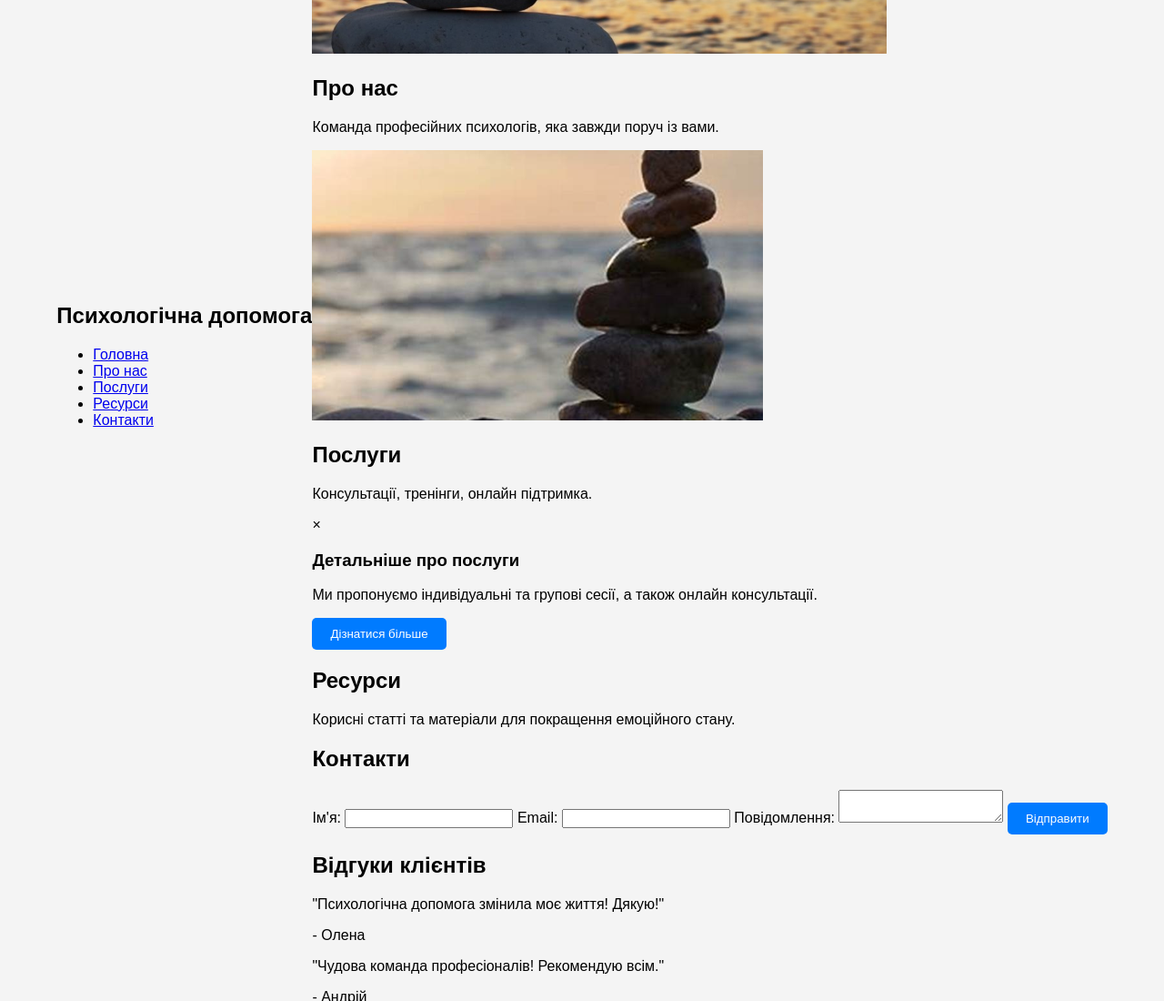
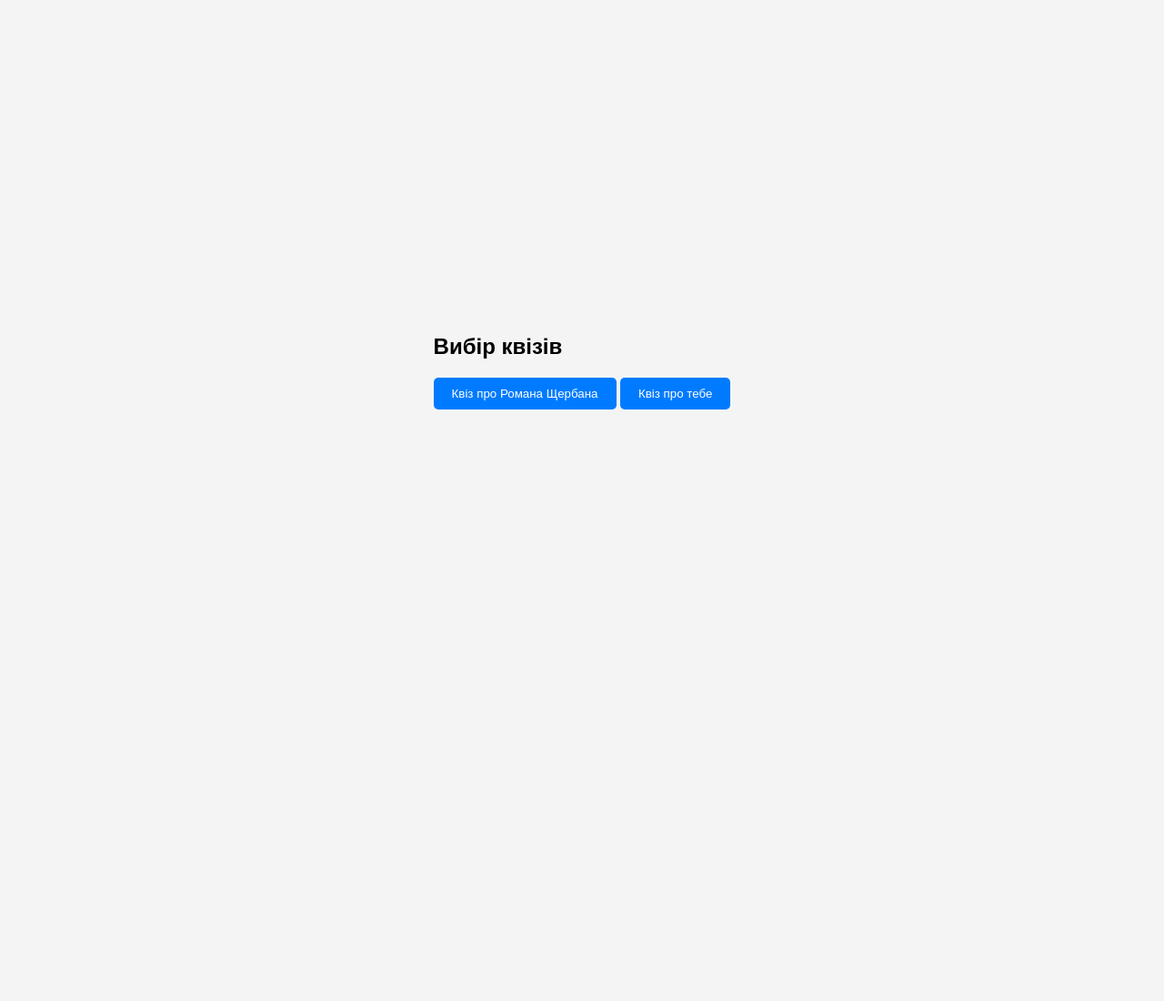
Before and after one commit to HardProgrammerGod/HardProgrammerGod.github.io, a plain HTML site: page index.html in a window 1280 px wide. Shown: the top 1100 px of the page at 91% size. After the commit the page ends 800 px from the top, so only its background shows below. Drawn offline with Linux system fonts and the light colour scheme.

Commit message:
Update index.html

```diff
--- a/index.html
+++ b/index.html
@@ -3,99 +3,37 @@
 <head>
   <meta charset="UTF-8">
   <meta name="viewport" content="width=device-width, initial-scale=1.0">
-  <meta name="description" content="Психологічна допомога — підтримка у важкі моменти життя">
-  <meta name="keywords" content="психологічна допомога, психологи, підтримка, консультації, тренінги">
-  <meta property="og:title" content="Психологічна допомога">
-  <meta property="og:description" content="Ми надаємо професійну психологічну допомогу через консультації та онлайн підтримку">
-  <meta property="og:image" content="images/og-image.jpg">
-  <title>Психологічна допомога</title>
+  <title>Вибір квізів</title>
   <link rel="stylesheet" href="styles.css">
 </head>
 <body>
-  <header>
-    <nav>
-      <h1>Психологічна допомога</h1>
-      <ul>
-        <li><a href="#home">Головна</a></li>
-        <li><a href="#about">Про нас</a></li>
-        <li><a href="#services">Послуги</a></li>
-        <li><a href="#resources">Ресурси</a></li>
-        <li><a href="#contact">Контакти</a></li>
-      </ul>
-    </nav>
-  </header>
+  <div class="quiz-selection-container">
+    <h1>Вибір квізів</h1>
+    <div class="quiz-list">
+      <button class="quiz-btn" onclick="startQuiz('quiz1')">Квіз про Романа Щербана</button>
+      <button class="quiz-btn" onclick="showHeart()">Квіз про тебе</button>
+      <!--інші квізи сюда-->
+    </div>
+  </div>
 
-  <main>
-    <section id="home">
-      <h2>Ласкаво просимо!</h2>
-      <p>Ми допомагаємо знайти гармонію та спокій у житті.</p>
-      <img src="home.jpg" alt="Гармонія та спокій"/>
-    </section>
+  <!--Квізи-->
+  <div id="quiz1-container" class="quiz-container" style="display:none;">
+    <h1>Квіз про Романа Щербана</h1>
+    <div id="quiz1-question-container"></div>
+    <button id="quiz1-next-btn" class="btn" onclick="nextQuestion('quiz1')">Слєдущі вапрос</button>
+    <div id="quiz1-result-container" class="result-container">
+      <p id="quiz1-score"></p>
+      <button id="quiz1-restart-btn" class="btn" onclick="restartQuiz('quiz1')">Попитаца знову</button>
+    </div>
+  </div>
 
-    <section id="about">
-      <h2>Про нас</h2>
-      <p>Команда професійних психологів, яка завжди поруч із вами.</p>
-      <img src="about.jpg" alt="Професійні психологи"/>
-    </section>
+  <!-- для 2 квіза -->
+  <div id="heart-message" class="heart-message" style="display:none;">
+    ❤️ <span>Пока што не работает!</span>
+  </div>
 
-    <section id="services">
-      <h2>Послуги</h2>
-      <p>Консультації, тренінги, онлайн підтримка.</p>
-    </section>
+  <!--Додаткові квізи-->
 
-    <section id="modal" class="modal hidden">
-        <div class="modal-content">
-            <span class="close-btn">&times;</span>
-            <h3>Детальніше про послуги</h3>
-            <p>Ми пропонуємо індивідуальні та групові сесії, а також онлайн консультації.</p>
-        </div>
-    </section>
-    <button id="modal-btn">Дізнатися більше</button>
-
-    <section id="resources">
-      <h2>Ресурси</h2>
-      <p>Корисні статті та матеріали для покращення емоційного стану.</p>
-    </section>
-
-    <section id="contact">
-      <h2>Контакти</h2>
-      <form id="contact-form">
-        <label for="name">Ім'я:</label>
-        <input type="text" id="name" name="name" required>
-        <label for="email">Email:</label>
-        <input type="email" id="email" name="email" required>
-        <label for="message">Повідомлення:</label>
-        <textarea id="message" name="message" required></textarea>
-        <button type="submit">Відправити</button>
-      </form>
-      <div id="form-response" style="display:none;">
-        <p>Дякуємо за ваше повідомлення! Ми скоро з вами зв'яжемось!</p>
-      </div>
-    </section>
-
-    <section id="testimonials">
-      <h2>Відгуки клієнтів</h2>
-      <div class="slider">
-        <div class="slide active">
-          <p>"Психологічна допомога змінила моє життя! Дякую!"</p>
-          <span>- Олена</span>
-        </div>
-        <div class="slide">
-          <p>"Чудова команда професіоналів! Рекомендую всім."</p>
-          <span>- Андрій</span>
-        </div>
-        <div class="slide">
-          <p>"Завжди відчуваю підтримку та розуміння. Ви найкращі!"</p>
-          <span>- Марія</span>
-        </div>
-      </div>
-      <div class="slider-controls">
-        <button id="prev">&lt;</button>
-        <button id="next">&gt;</button>
-      </div>
-    </section>
-  </main>
-
-  <script src="script.js"></script>
+  <script src="quiz.js"></script>
 </body>
 </html>
```
